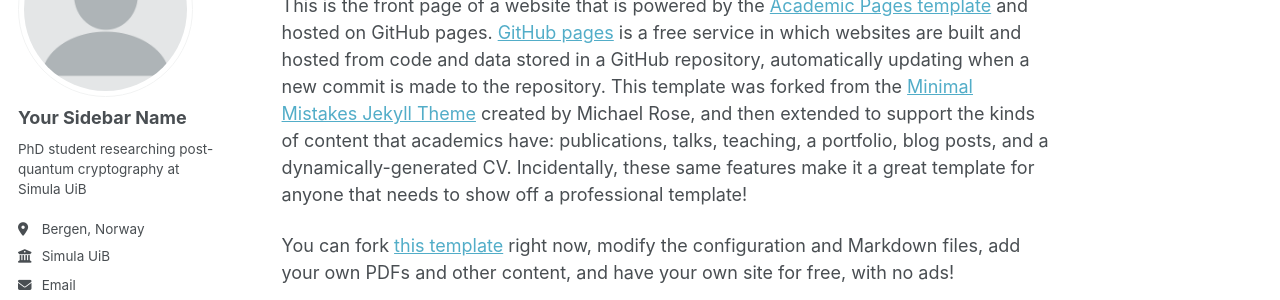
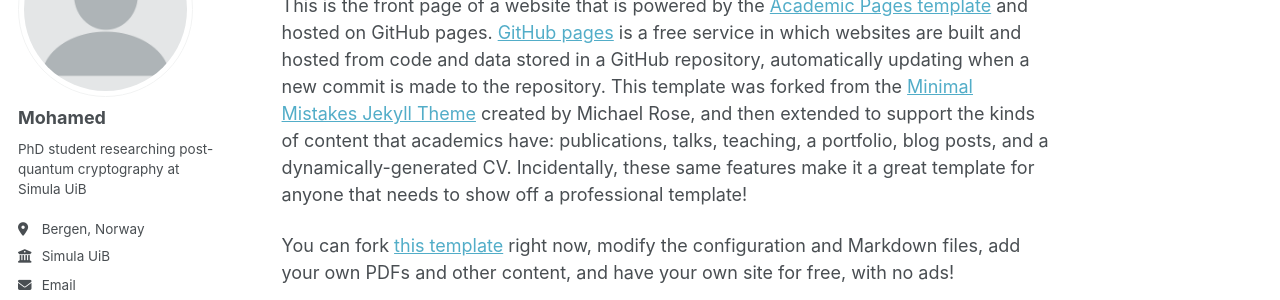
Before and after one commit to mohamonem/mohamonem.github.io, a Jekyll site: the page built from _pages/about.md, in a window 1280 px wide. Shown: the part 177-477 px from the top of the page. Built offline with Jekyll 4.4.1, drawn with Linux system fonts in a browser that asks for light colours; some web fonts are replaced; a script that is not in the unit is left out.

Commit message:
Update _config.yml

```diff
--- a/_config.yml
+++ b/_config.yml
@@ -23,7 +23,7 @@ repository               : "academicpages/academicpages.github.io"
 author:
   # Biographic information
   avatar           : "profile.png"
-  name             : "Your Sidebar Name"
+  name             : "Mohamed"
   pronouns         : # example: "she/her"
   bio              : "PhD student researching post-quantum cryptography at Simula UiB"
   location         : "Bergen, Norway"
```
